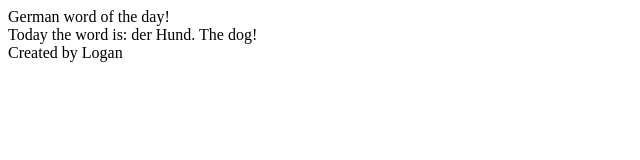
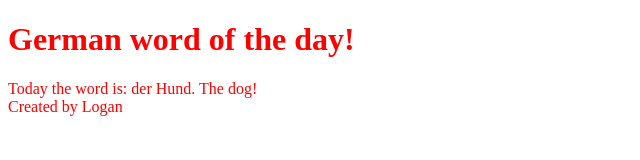
Before and after one commit to LoganGately/German-Word-of-the-Day, a plain HTML site: page index.html in a window 1280 px wide. Shown: the whole page, without its empty margins (0-640 px from the left). Drawn offline with Linux system fonts and the light colour scheme.

Commit message:
Added basic css

```diff
--- /dev/null
+++ b/css/styles.css
@@ -0,0 +1,3 @@
+* {
+    color: red;
+}
--- a/index.html
+++ b/index.html
@@ -4,10 +4,11 @@
         <meta charset="utf-8"/>
         <title>Home Page</title>
         <meta name="viewport" content="width=device-width" />
-        <link rel="icon" type="image/x-icon" href="/favicon.ico" />
+        <link rel="icon" type="image/x-icon" href="favicon.ico" />
+        <link rel="stylesheet" href="css/styles.css" />
     </head>
     <body>
-        <header>German word of the day!</header>
+        <h1>German word of the day!</h1>
         <main>Today the word is: der Hund. The dog!</main>
         <footer>Created by Logan</footer>
     </body>
```
